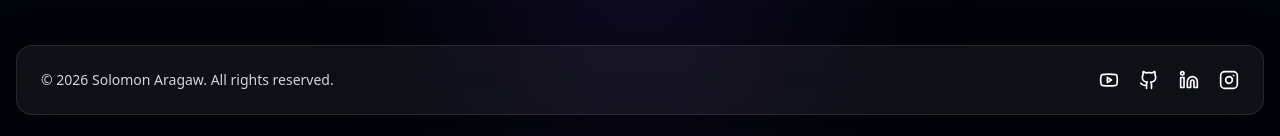
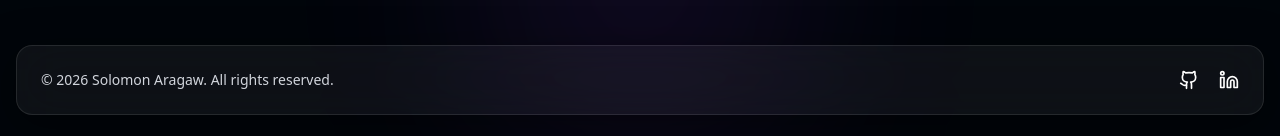
Before and after one commit to sol1927/portfolio, a Next.js app: page / in a window 1280 px wide. Shown: the part 5118-5254 px from the top of the page. Built offline with nearby package versions, Linux system fonts and the light colour scheme.

Commit message:
Update Footer.tsx

```diff
--- a/app/components/Footer.tsx
+++ b/app/components/Footer.tsx
@@ -9,11 +9,6 @@ const Footer = () => {
 
   const socials = [
     {
-      icon: <LuYoutube />,
-      link: "https://www.youtube.com/@solomon8507",
-      color: "hover:text-red-500"
-    },
-    {
       icon: <LuGithub />,
       link: "https://github.com/sol1927",
       color: "hover:text-gray-300"
@@ -22,11 +17,6 @@ const Footer = () => {
       icon: <FiLinkedin />,
       link: "https://www.linkedin.com/in/sol1927/",
       color: "hover:text-blue-500"
-    },
-    {
-      icon: <FiInstagram />,
-      link: "https://www.instagram.com/sol19271/",
-      color: "hover:text-pink-500"
     }
   ];
 
```
